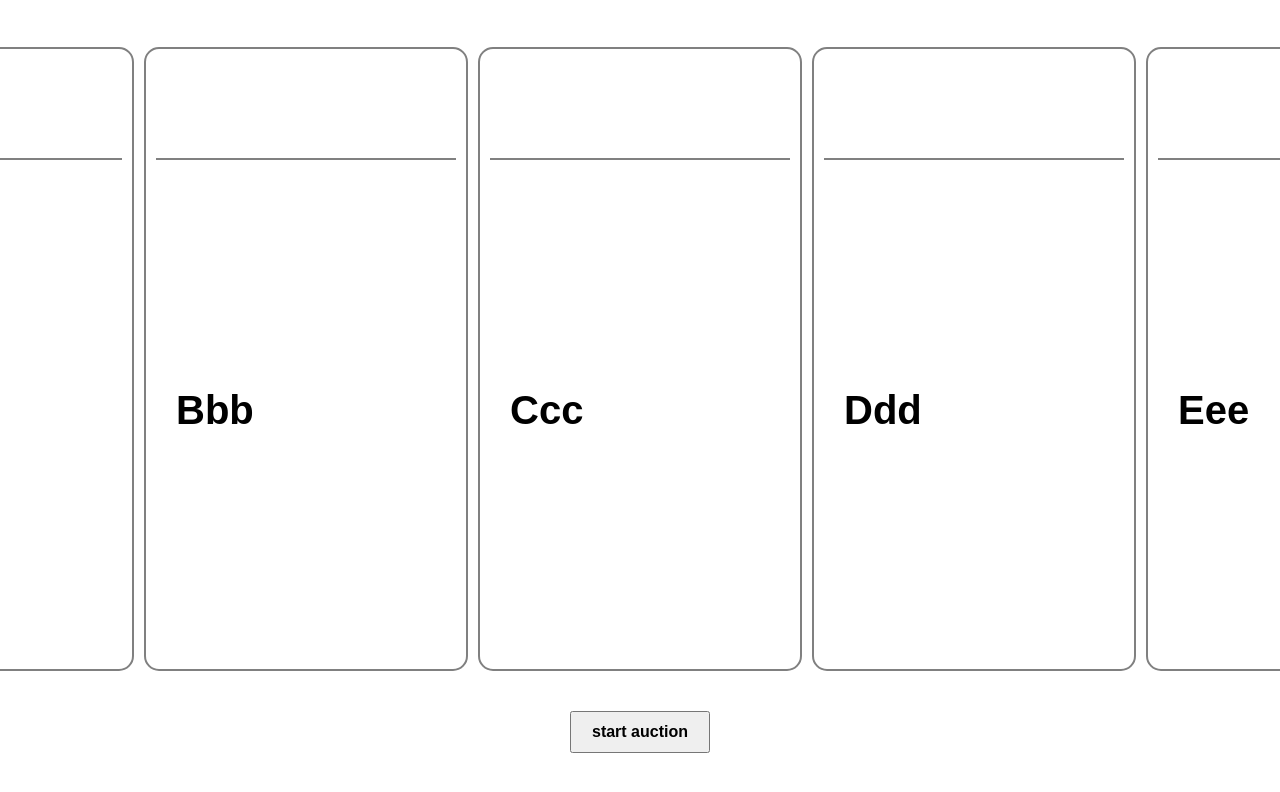
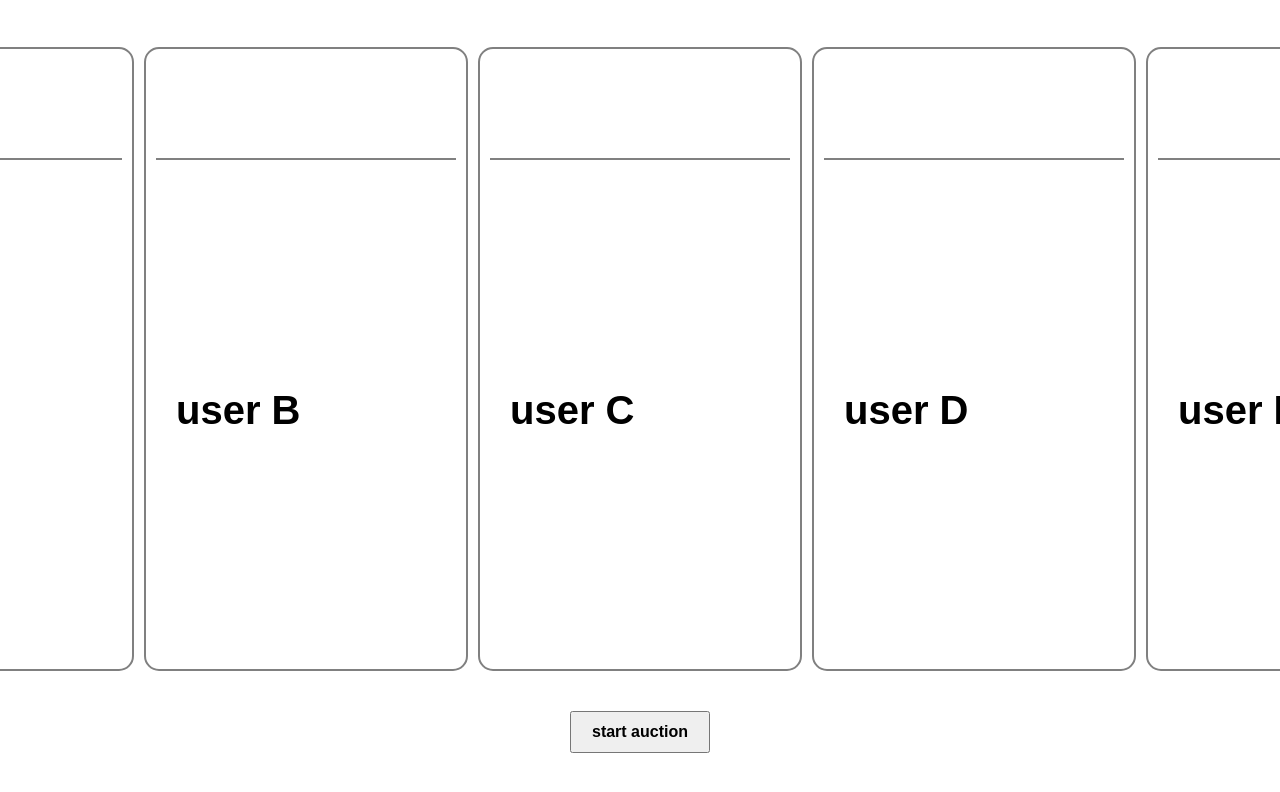
Before and after one commit to deniSwd/auction-timer, a React (Create React App) app: page / in a window 1280 px wide. Shown: the top 792 px of the page. Built offline with nearby package versions, Linux system fonts and the light colour scheme.

Commit message:
feat: featch API, json with user data. refactor: app component

```diff
--- /dev/null
+++ b/public/participants.json
@@ -0,0 +1,39 @@
+{
+  "participants": [
+    {
+      "id": 11,
+      "online": true,
+      "name": "user A",
+      "lead time": 50,
+      "payment terms":"50%"
+    },
+    {
+      "id": 22,
+      "online": false,
+      "name": "user B",
+      "lead time": 45,
+      "payment terms":"60%"
+    },
+    {
+      "id": 33,
+      "online":false,
+      "name": "user C",
+      "lead time": 48,
+      "payment terms":"70%"
+    },
+    {
+      "id": 44,
+      "online": true,
+      "name": "user D",
+      "lead time": 52,
+      "payment terms":"45%"
+    },
+    {
+      "id": 55,
+      "online": true,
+      "name": "user E",
+      "lead time": 55,
+      "payment terms":"40%"
+    }
+  ]
+}
--- /dev/null
+++ b/src/API/api.ts
@@ -0,0 +1,4 @@
+import { Participants } from '../MainTypes'
+
+const baseUrl = '/participants.json'
+export const getUsers = (): Promise<Participants> => fetch(baseUrl).then(res => res.json())
--- a/src/App.tsx
+++ b/src/App.tsx
@@ -2,14 +2,19 @@ import React, { FC, useEffect, useState } from 'react'
 import s from './App.module.scss'
 import './App.module.scss'
 import { Timer } from './components/Timer'
-
-const idList = [11, 22, 33, 44, 55]
+import { getUsers } from './API/api'
+import { Participants } from './MainTypes'
 
 export const App: FC = () => {
 
   const [value, setValue] = useState(-1)
   const [currentIndex, setCurrentIndex] = useState(-1)
   const [editMode, setEditMode] = useState(false)
+  const [data, setData] = useState<Participants>({ participants: [] })
+
+  useEffect(() => {
+    getUsers().then(setData)
+  }, [])
 
   useEffect(() => {
     if (value === -1) return
@@ -28,39 +33,17 @@ export const App: FC = () => {
   const onStartTimer = () => {
     setValue(0)
   }
+  const currentId = data.participants[currentIndex % data.participants.length]?.id
+
   return (
     <div className={s.app}>
       <div className={s.timersWrap}>
-        <Timer valueTimer={value}
-               userName={'Aaa'}
-               id={idList[0]}
-               currentId={idList[currentIndex % idList.length]}
-               setEditMode={setEditMode}
-               editMode={editMode} />
-        <Timer valueTimer={value}
-               userName={'Bbb'}
-               id={idList[1]}
-               currentId={idList[currentIndex % idList.length]}
-               setEditMode={setEditMode}
-               editMode={editMode} />
-        <Timer valueTimer={value}
-               userName={'Ccc'}
-               id={idList[2]}
-               currentId={idList[currentIndex % idList.length]}
-               setEditMode={setEditMode}
-               editMode={editMode} />
-        <Timer valueTimer={value}
-               userName={'Ddd'}
-               id={idList[3]}
-               currentId={idList[currentIndex % idList.length]}
-               setEditMode={setEditMode}
-               editMode={editMode} />
-        <Timer valueTimer={value}
-               userName={'Eee'}
-               id={idList[4]}
-               currentId={idList[currentIndex % idList.length]}
-               setEditMode={setEditMode}
-               editMode={editMode} />
+        {data.participants.map(p => <Timer valueTimer={value}
+                                           userName={p.name}
+                                           id={p.id}
+                                           currentId={currentId}
+                                           setEditMode={setEditMode}
+                                           editMode={editMode} />)}
       </div>
       <button onClick={() => onStartTimer()} disabled={value > 0}>start auction</button>
     </div>
--- /dev/null
+++ b/src/MainTypes.ts
@@ -0,0 +1,10 @@
+export type Participant = {
+  'id': number
+  'online': boolean
+  'name': string
+  'lead time': number
+  'payment terms': string
+}
+export type Participants = {
+  participants: Array<Participant>
+}
```
Also changed, not shown: src/components/Timer.tsx (+4 -3 lines), src/assets/1658354089_1-beolin-club-p-svyatoi-nikolai-risunok-karandashom-krasiv-1.jpg (added).
